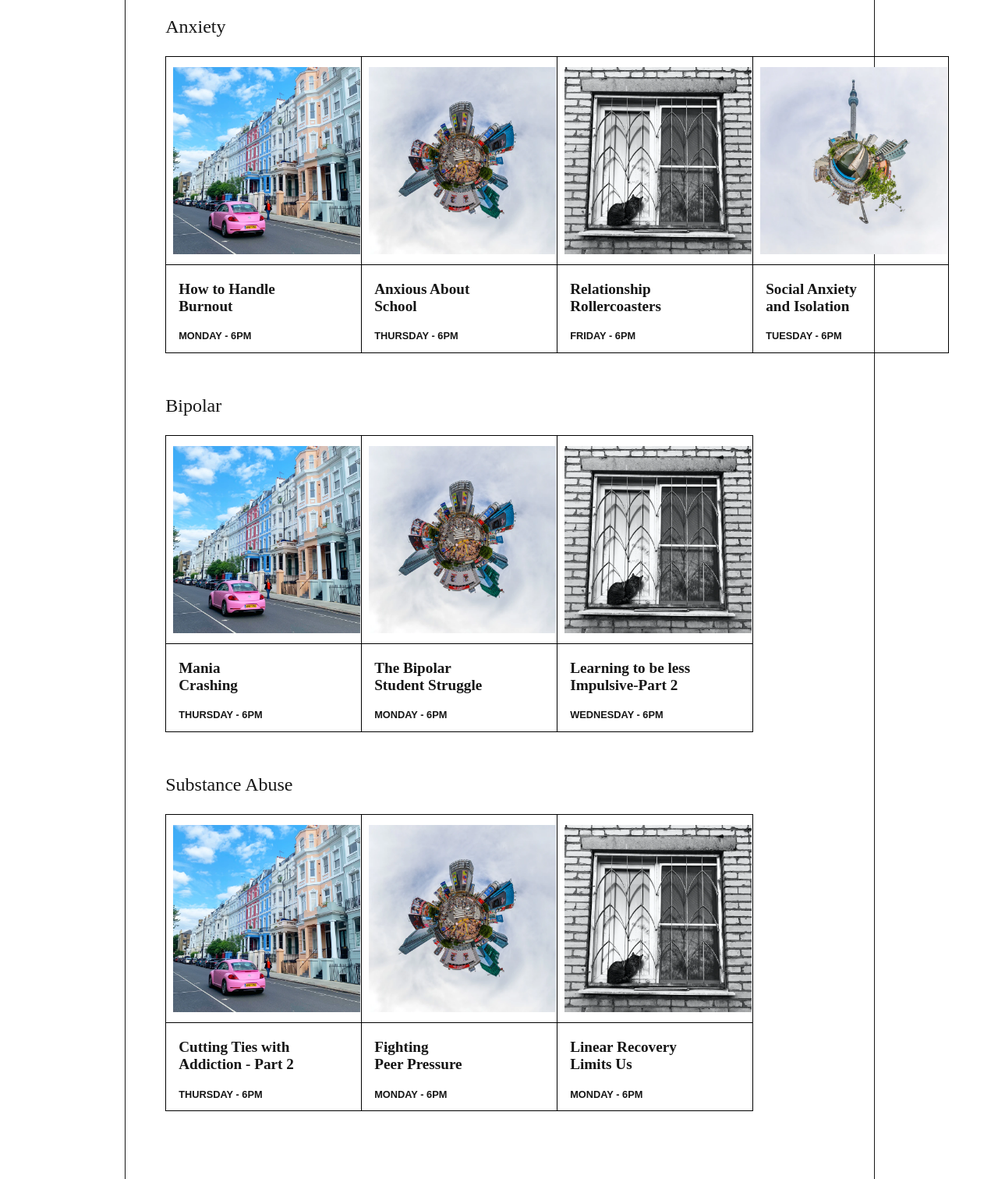
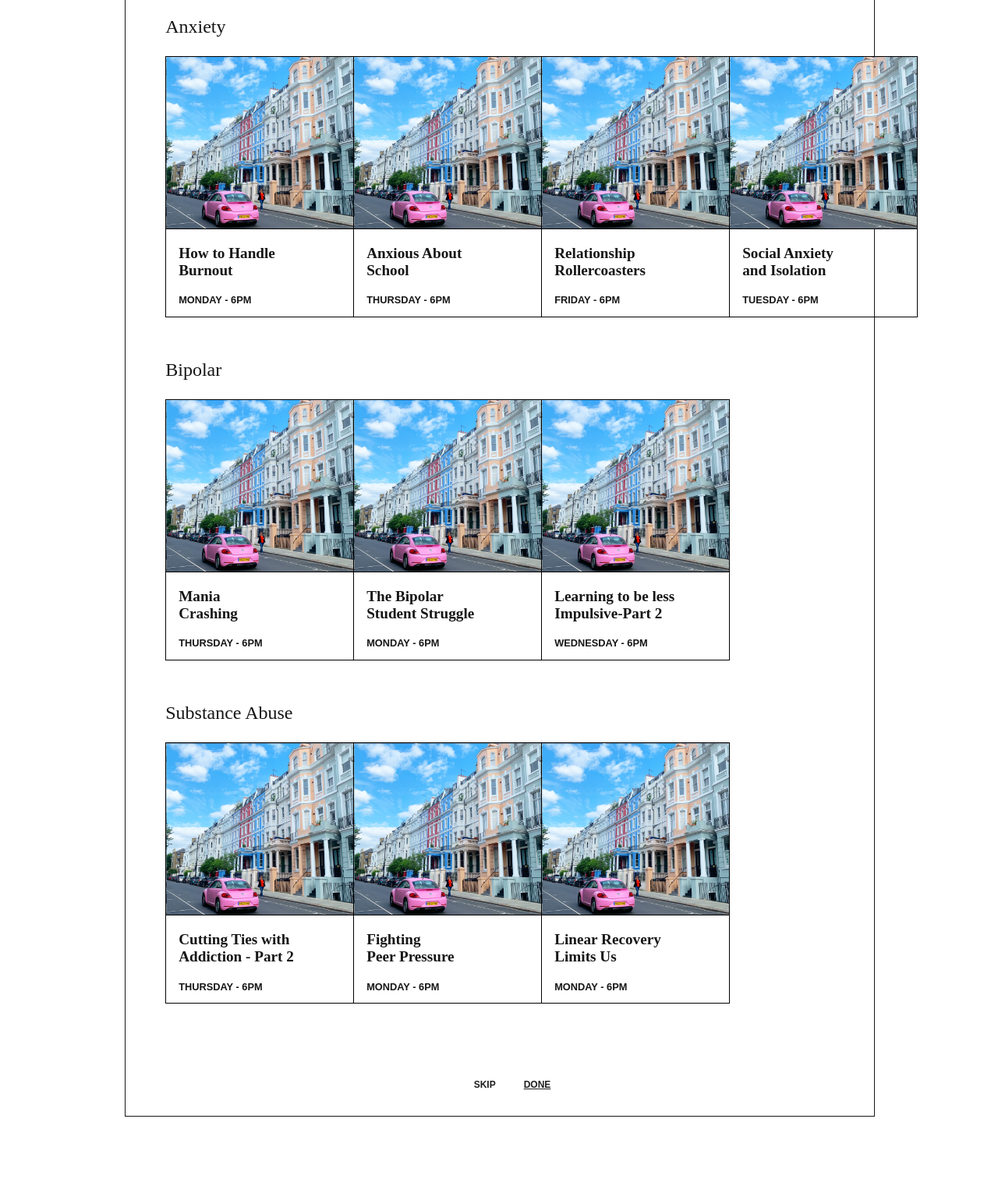
Before and after one commit to abolfazl-saffari/Project-11.Abolfazl.Saffari, a plain HTML site: page Index.html in a window 1280 px wide. Shown: the part 1049-2561 px from the top of the page at 78% size. Drawn offline with nearby package versions, Linux system fonts and the light colour scheme; a web font is replaced by a local one.

Commit message:
New version (Updated)

```diff
--- a/Css/Stylesheet.css
+++ b/Css/Stylesheet.css
@@ -108,6 +108,12 @@ body {
 
 .container-5 img {
     width: 15rem;
+    height: auto;
+}
+
+.background {
+    background-image: url("../Img/Car.webp");
+    background-size: cover;
 }
 
 table, td, th {
@@ -116,10 +122,15 @@ table, td, th {
     font-weight: bold;
 }
 
+th {
+    padding: 110px 120px;
+}
+
 
 td {
     padding-left: 1rem;
 }
+
 
 table {
     width: 70%;
--- a/Index.html
+++ b/Index.html
@@ -53,10 +53,10 @@
             <p class="Head">Anxiety</p>
             <table>
                 <tr>
-                    <th><img src="Img/Car.webp"></th>
-                    <th><img src="Img/Earth-02.webp"></th>
-                    <th><img src="Img/Window.webp"></th>
-                    <th><img src="Img/Earth-1.webp"></th>
+                    <th class="background"></th>
+                    <th class="background"></th>
+                    <th class="background"></th>
+                    <th class="background"></th>
                 </tr>
                 <tr>
                     <td><p class="p-one">How to Handle<br>Burnout</p>
@@ -74,9 +74,9 @@
             <p class="Head">Bipolar</p>
             <table>
                 <tr>
-                    <th><img src="Img/Car.webp"></th>
-                    <th><img src="Img/Earth-02.webp"></th>
-                    <th><img src="Img/Window.webp"></th>
+                    <th class="background"></th>
+                    <th class="background"></th>
+                    <th class="background"></th>
                 </tr>
                 <tr>
                     <td><p class="p-one">Mania<br>Crashing</p>
@@ -92,9 +92,9 @@
             <p class="Head">Substance Abuse</p>
             <table>
                 <tr>
-                    <th><img src="Img/Car.webp"></th>
-                    <th><img src="Img/Earth-02.webp"></th>
-                    <th><img src="Img/Window.webp"></th>
+                    <th class="background"></th>
+                    <th class="background"></th>
+                    <th class="background"></th>
                 </tr>
                 <tr>
                     <td><p class="p-one">Cutting Ties with<br>Addiction - Part 2</p>
@@ -112,7 +112,7 @@
         </div>
     </div>
     <a style="color: white" href="https://icons8.com/icon/85913/filled-circle">Filled Circle icon by Icons8</a>
-    <a style="color: white"href="https://icons8.com/icon/355/right">Right icon by Icons8</a>
+    <a style="color: white" href="https://icons8.com/icon/355/right">Right icon by Icons8</a>
 </div>
 </body>
 </html>
```
